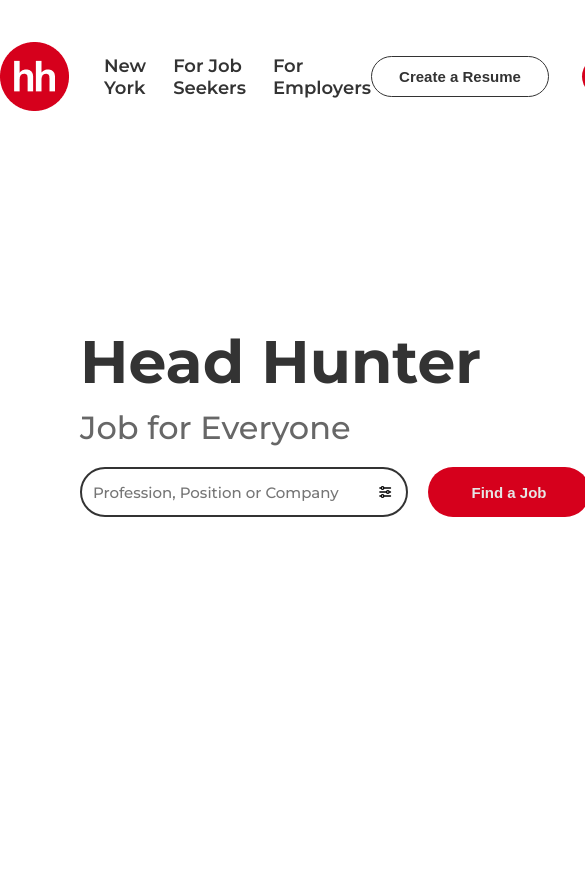
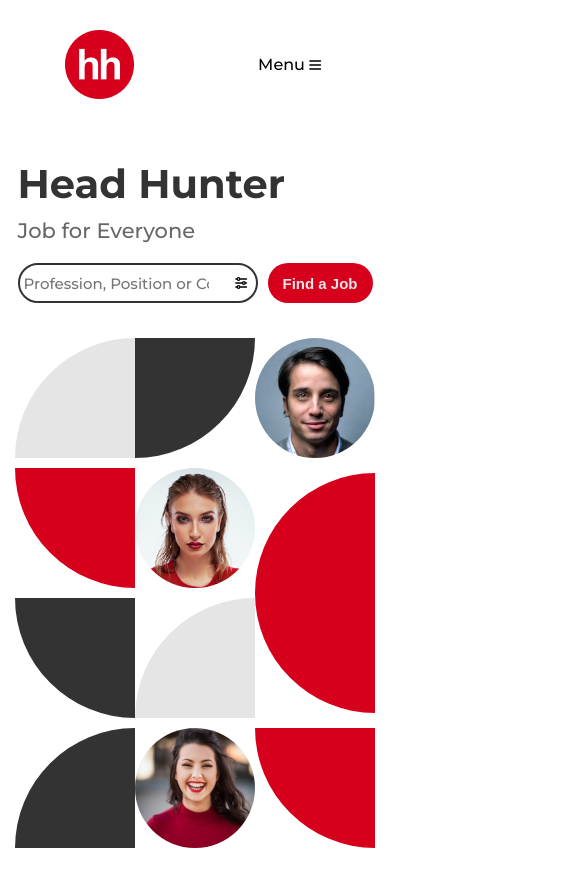
Before and after one commit to neghi14/headhunter, a plain HTML site: page index.html in a window 390 px wide. Shown: the top 883 px of the page, 585 px wide, since content can reach past the window. Before the commit the page ends 844 px from the top, so only its background shows below. Drawn offline with Linux system fonts and the light colour scheme.

Commit message:
finished mobile view

```diff
--- a/index.html
+++ b/index.html
@@ -25,6 +25,18 @@
                 <button class="signin-btn"><a href="#">Sign In</a></button>
             </div>
         </nav>
+        <aside class="mobile-nav">
+            <div class="logo-nav">
+                <img src="/images/hh.ru logo.png" alt="Logo">
+                <div class="mobile-nav-btn">
+                    <p>Menu</p>
+                    <svg xmlns="http://www.w3.org/2000/svg" class="icon nav-icon" fill="none" viewBox="0 0 24 24"
+                        stroke="currentColor" stroke-width="2">
+                        <path stroke-linecap="round" stroke-linejoin="round" d="M4 6h16M4 12h16M4 18h16" />
+                    </svg>
+                </div>
+            </div>
+        </aside>
     </header>
     <main>
         <div class="hero-section">
--- a/stylesheet/style.css
+++ b/stylesheet/style.css
@@ -183,25 +183,29 @@ body {
     border-radius: 50%;
     width: 170px;
 }
-.tile-1{
+
+.tile-1 {
     width: 180px;
     height: 180px;
     background-color: var(--color-bg);
     border-top-left-radius: 100%;
 }
-.tile-2{
+
+.tile-2 {
     width: 180px;
     height: 180px;
     background-color: var(--color-primary);
     border-bottom-right-radius: 100%;
 }
-.tile-4{
+
+.tile-4 {
     width: 180px;
     height: 180px;
     border-bottom-left-radius: 100%;
     background-color: var(--color-red);
 }
-.tile-6{
+
+.tile-6 {
     width: 180px;
     height: 360px;
     background-color: var(--color-red);
@@ -209,27 +213,113 @@ body {
     border-bottom-left-radius: 180px;
     grid-row: span 2;
 }
-.tile-7{
+
+.tile-7 {
     width: 180px;
     height: 180px;
     border-bottom-left-radius: 100%;
     background-color: var(--color-primary);
 }
-.tile-8{
+
+.tile-8 {
     width: 180px;
     height: 180px;
     background-color: var(--color-bg);
     border-top-left-radius: 100%;
 }
-.tile-9{
+
+.tile-9 {
     width: 180px;
     height: 180px;
     background-color: var(--color-primary);
     border-top-left-radius: 100%;
 }
-.tile-11{
+
+.tile-11 {
     width: 180px;
     height: 180px;
     border-bottom-left-radius: 100%;
     background-color: var(--color-red);
 }
+.mobile-nav{
+    display: none;
+}
+
+@media(max-width:48rem) {
+    .nav-bar {
+        display: none;
+    }
+    .mobile-nav{
+        display: block;
+    }
+    .logo-nav {
+        display: flex;
+        justify-content: space-around;
+        padding: 30px 20px;
+    }
+
+    .mobile-nav-btn {
+        display: flex;
+        align-items: center;
+        justify-content: center;
+    }
+
+    .nav-icon {
+        transform: rotate(180deg);
+    }
+    .mobile-nav-popup{
+        position: fixed;
+        height: 100vh;
+        width: 100vw;
+        background-color: var(--color-bg);
+    }
+    .hero-section {
+        flex-direction: column;
+        justify-content: flex-start;
+        padding: 30px 18px;
+        gap: 30px;
+    }
+
+    .hero-text-content h1 {
+        font-size: 40px;
+    }
+
+    .hero-text-content p {
+        font-size: 21px;
+    }
+    .hero-search{
+        gap: 10px;
+    }
+
+    .search-item {
+        width: 240px;
+        height: 40px;
+    }
+
+    #search {
+        width: 200px;
+        height: 35px
+    }
+
+    .search-btn {
+        width: 105px;
+        height: 40px;
+    }
+
+
+    .tile {
+        grid-template-columns: repeat(3, 1fr);
+        grid-template-rows: repeat(4, 130px);
+    }
+    .tile div{
+        width: 120px;
+        height: 120px;
+    }
+    .tile img{
+        width: 120px;
+        height: 120px;
+    }
+    .tile-6{
+        height: 240px !important;
+    }
+}
```
